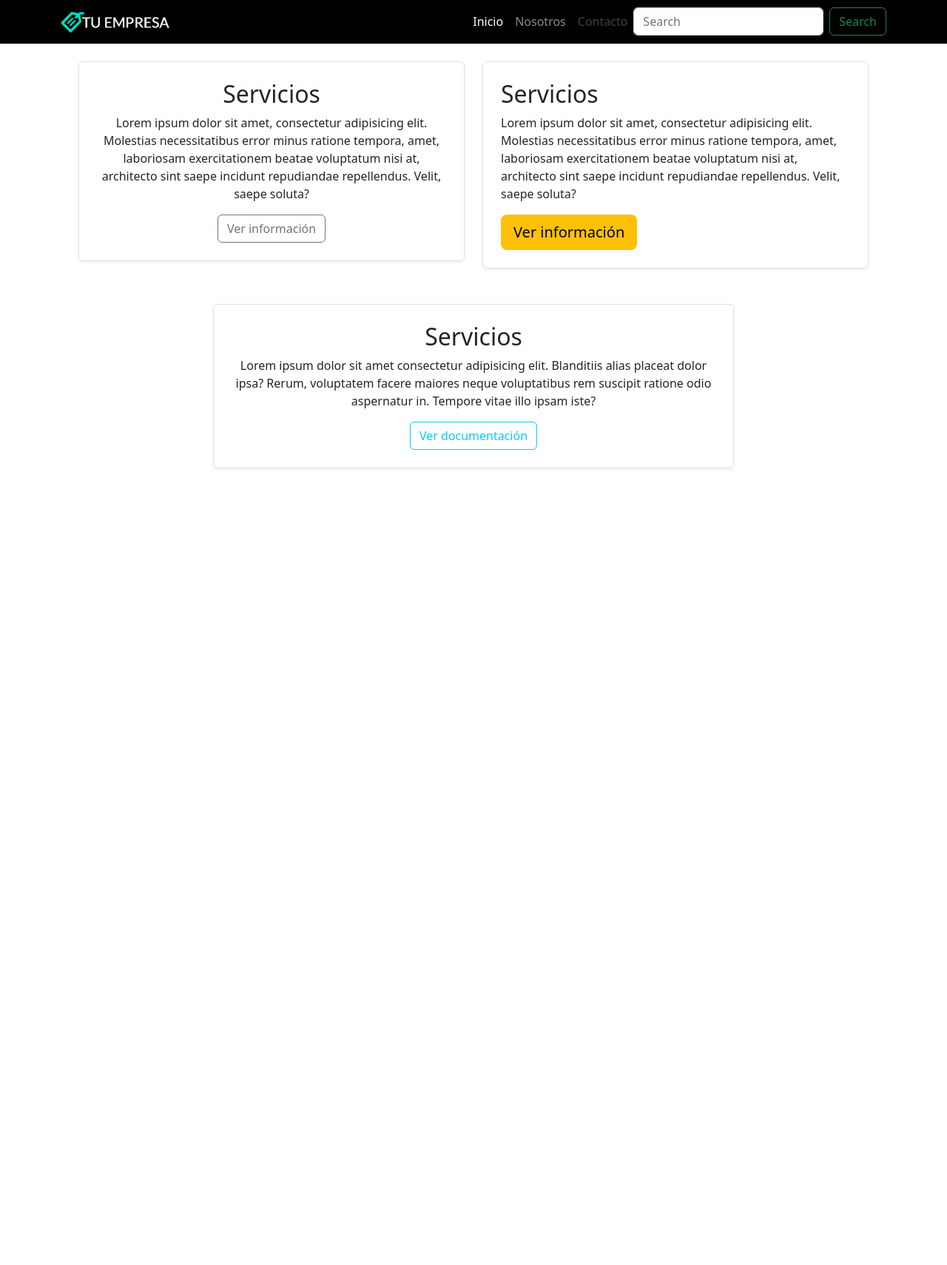
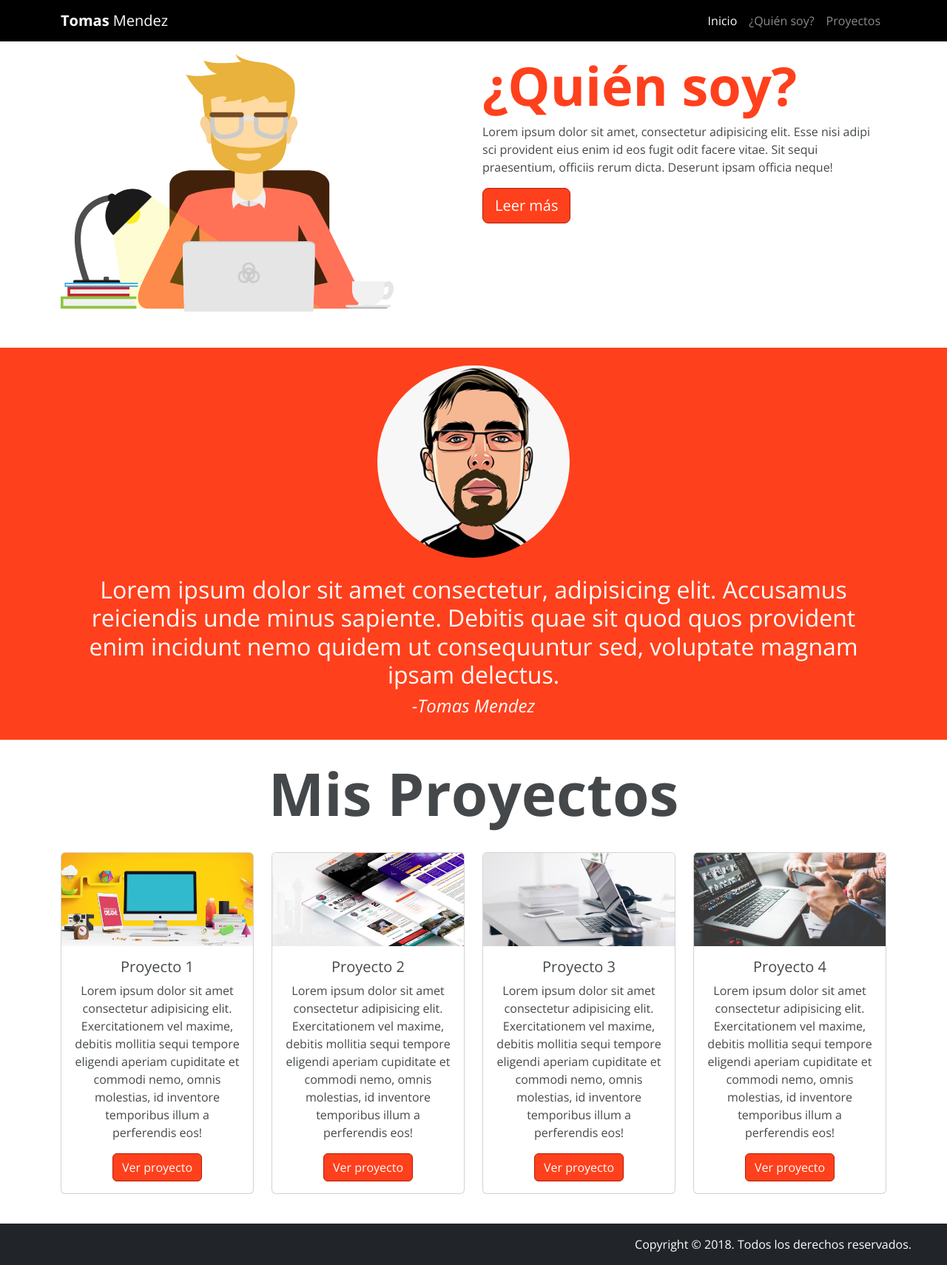
Before and after one commit to Agraso/curso-bootstrap, a plain HTML site: page index.html in a window 1280 px wide. Shown: the whole page at 74% size. Before the commit the page ends 800 px from the top, so only its background shows below. Drawn offline with nearby package versions, Linux system fonts and the light colour scheme.

Commit message:
Proyecto Final

```diff
--- a/css/estilo.css
+++ b/css/estilo.css
@@ -1,7 +1,37 @@
+.bg-primary {
+  background-color: #ff401c !important; }
+
+.text-primary {
+  color: #ff401c !important; }
+
+.btn-primary {
+  background-color: #ff401c !important;
+  border-color: #b51d00 !important; }
+
+.btn-primary:hover,
+.btn-primary:focus {
+  background-color: #e82500 !important; }
+
+.btn-primary:active {
+  background-color: #b51d00 !important;
+  border-color: #821500 !important; }
+
+.btn-primary:focus {
+  -webkit-box-shadow: 0 0 0 0.2rem rgba(255, 64, 28, 0.5) !important;
+          box-shadow: 0 0 0 0.2rem rgba(255, 64, 28, 0.5) !important; }
+
 html {
-  font-size: 14px; }
+  font-size: 13px; }
 
-@media (min-width: 800px) {
+body {
+  color: #44484a;
+  font-family: 'Open Sans', sans-serif; }
+
+.card:hover {
+  -webkit-box-shadow: 0 0 10px;
+          box-shadow: 0 0 10px; }
+
+@media (min-width: 768px) {
   html {
     font-size: 16px; } }
 
--- a/index.html
+++ b/index.html
@@ -5,18 +5,37 @@
     <meta charset="utf-8">
     <meta name="viewport" content="width=device-width, initial-scale=1">
 
+    <!-- Fuentes de Google Fonts -->
+    <link rel="preconnect" href="https://fonts.googleapis.com">
+    <link rel="preconnect" href="https://fonts.gstatic.com" crossorigin>
+    <link href="https://fonts.googleapis.com/css2?family=Open+Sans:ital,wght@0,400;0,700;1,400;1,700&display=swap" rel="stylesheet">
+
+
+    <!-- Vista de link -->
+    <meta property="og:title" content="Mi proyecto del Curso Bootstrap" />
+    <meta property="og:type" content="website" />
+    <meta property="og:description"
+      content="Todo lo que necesitas saber en tu día a día como Frontend" />
+    <meta property="og:url" content="https://agraso.github.io/curso-bootstrap/" />
+    <meta property="og:image" content="https://www.wilde-it.com/wp-content/uploads/2021/12/bootstrap.jpg" />
+
+
     <!-- Archivo Bootstrap CSS -->
     <link type="text/css" href="css/bootstrap.min.css" rel="stylesheet">
 
      <!-- Archivo CSS Personalizado-->
      <link type="text/css" href="css/estilo.css" rel="stylesheet">
+     <link rel="shortcut icon" href="imagen/favicon.ico" type="image/x-icon">
 
-    <title>Date con furia</title>
+    <title>Blog de Tomas Mendez</title>
   </head>
   <body>
-<nav class="navbar navbar-dark bg-black navbar-expand-md">
+
+     <!-- Navegacion-->
+
+<nav class="navbar navbar-dark bg-black navbar-expand-md fixed-top">
   <div class="container">
-    <a href="#" class="navbar-brand"><img src="imagen/logo.png" alt="Logo de la empresa" width="150"></a>
+    <a href="#" class="navbar-brand"> <strong>Tomas</strong> Mendez</a>
 
     <button type="button" class="navbar-toggler" data-bs-toggle="collapse" data-bs-target="#menu-principal" aria-controls="menu-principal" aria-expanded="false"
     aria-label="Desplegar menú de navegación" >
@@ -25,90 +44,109 @@
     <div class="collapse navbar-collapse" id="menu-principal">
       <ul class="navbar-nav ms-auto mb-2 mb-lg-0">
         <li class="nav-item"><a href="#" class="nav-link active"">Inicio</a></li>
-        <li class="nav-item"><a href="#ve" class="nav-link"">Nosotros</a></li>
-        <li class="nav-item"><a href="#" class="nav-link disabled"">Contacto</a></li>
+        <li class="nav-item"><a href="#ve" class="nav-link"">¿Quién soy?</a></li>
+        <li class="nav-item"><a href="#vz" class="nav-link"">Proyectos</a></li>
 
       </ul>
     </div>
-    <form class="d-flex" role="search">
-      <input class="form-control me-2" type="search" placeholder="Search" aria-label="Search">
-      <button class="btn btn-outline-success" type="submit">Search</button>
-    </form>
-
   </div>
 </nav>
 
+     <!-- Seccion Quien Soy-->
+
+    <section class="quien-soy py-4 mt-5" id="ve">
+      <div class="container">
+        <div class="row">
+
+        <article class="col-12 col-md-6">
+          <img src="imagen/desarrollador.svg" alt="Soy el desarrollador" class="img-fluid mb-4 m4-md-0">
+        </article>
+        <article class="col-12 col-md-6 text-center text-md-start">
+         <h1 class="display-2 fw-bold text-primary">¿Quién soy?</h1>
+         <p>Lorem ipsum dolor sit amet, consectetur adipisicing elit. Esse nisi adipi
+       sci provident eius enim id eos fugit odit facere vitae. Sit sequi praesentium, officiis rerum dicta. Deserunt ipsam officia neque!</p>
+         <button type="button" class="btn btn-primary btn-lg">Leer más</button>
+        </article>
+
+        </div>
+      </div>
+    </section>
+
+      <!-- Seccion Filosofia  -->
+
+      <section class="filosofia py-4 bg-primary text-center text-white">
+        <div class="container">
+          <div class="row">
+            <div class="col-12">
+              <img src="imagen/avatar.png" width="260" height="auto" alt="Avatar de Tomas Mendez" class="img-fluid rounded-circle mb-4">
+              <p class="h2">Lorem ipsum dolor sit amet consectetur, adipisicing elit. Accusamus reiciendis unde minus sapiente. Debitis quae sit quod quos provident enim incidunt nemo quidem ut consequuntur sed, voluptate magnam ipsam delectus.</p>
+              <p class="h4 fst-italic ">-Tomas Mendez</p>
+            </div>
+          </div>
+        </div>
+      </section>
 
 
+      <!-- Seccion Proyectos -->
+
+<section class="proyectos py-4" id="vz">
+  <div class="container">
+    <h1 class="display-1 fw-bold text-center pb-4">Mis Proyectos</h1>
+    <div class="row text-md-center">
 
 
+      <article class="col-12 col-md-6 col-lg-3 mb-3 md-lg-0">
+        <div class="card">
+          <img src="imagen/proyecto1.png" class="card-img-top h-100" alt="Proyecto 1">
+          <div class="card-body">
+            <h5 class="card-title">Proyecto 1</h5>
+            <p class="card-text">Lorem ipsum dolor sit amet consectetur adipisicing elit. Exercitationem vel maxime, debitis mollitia sequi tempore eligendi aperiam cupiditate et commodi nemo, omnis molestias, id inventore temporibus illum a perferendis eos!</p>
+            <a href="#" class="btn btn-primary">Ver proyecto</a>
+          </div>
+        </div>
+      </article>
+      <article class="col-12 col-md-6 col-lg-3 mb-3 md-lg-0">
+        <div class="card">
+          <img src="imagen/proyecto2.png" class="card-img-top h-100" alt="Proyecto 2">
+          <div class="card-body">
+            <h5 class="card-title">Proyecto 2</h5>
+            <p class="card-text">Lorem ipsum dolor sit amet consectetur adipisicing elit. Exercitationem vel maxime, debitis mollitia sequi tempore eligendi aperiam cupiditate et commodi nemo, omnis molestias, id inventore temporibus illum a perferendis eos!</p>
+            <a href="#" class="btn btn-primary">Ver proyecto</a>
+          </div>
+        </div>
+      </article>
+      <article class="col-12 col-md-6 col-lg-3 mb-3 md-lg-0">
+        <div class="card">
+          <img src="imagen/proyecto3.png" class="card-img-top h-100" alt="Proyecto 3">
+          <div class="card-body">
+            <h5 class="card-title">Proyecto 3</h5>
+            <p class="card-text">Lorem ipsum dolor sit amet consectetur adipisicing elit. Exercitationem vel maxime, debitis mollitia sequi tempore eligendi aperiam cupiditate et commodi nemo, omnis molestias, id inventore temporibus illum a perferendis eos!</p>
+            <a href="#" class="btn btn-primary">Ver proyecto</a>
+          </div>
+        </div>
+      </article>
+      <article class="col-12 col-md-6 col-lg-3 mb-3 md-lg-0">
+        <div class="card">
+          <img src="imagen/proyecto4.png" class="card-img-top h-100" alt="Proyecto 4">
+          <div class="card-body">
+            <h5 class="card-title">Proyecto 4</h5>
+            <p class="card-text">Lorem ipsum dolor sit amet consectetur adipisicing elit. Exercitationem vel maxime, debitis mollitia sequi tempore eligendi aperiam cupiditate et commodi nemo, omnis molestias, id inventore temporibus illum a perferendis eos!</p>
+            <a href="#" class="btn btn-primary">Ver proyecto</a>
+          </div>
+        </div>
+      </article>
 
 
-
-
-<section class="container">
-  <div class="row p-4">
-
-
-    <article class="col-sm-6">
-      <div class="border rounded-2 p-4 shadow-sm text-center">
-
-        <h2>Servicios</h2>
-        <p>Lorem ipsum dolor sit amet, consectetur adipisicing elit. Molestias necessitatibus error minus ratione tempora, amet, laboriosam exercitationem beatae voluptatum nisi at, architecto sint saepe incidunt repudiandae repellendus. Velit, saepe soluta?</p>
-        <button type="submit" class="btn btn-outline-secondary btn-block">Ver información</button>
-
-      </div>
-    </article>
-
-    <article class="col-sm-6">
-      <div class="border rounded-2 p-4 shadow-sm">
-
-        <h2>Servicios</h2>
-        <p>Lorem ipsum dolor sit amet, consectetur adipisicing elit. Molestias necessitatibus error minus ratione tempora, amet, laboriosam exercitationem beatae voluptatum nisi at, architecto sint saepe incidunt repudiandae repellendus. Velit, saepe soluta?</p>
-        <button type="submit" class="btn btn-warning btn-lg">Ver información</button>
-
-      </div>
-    </article>
-
-
+    </div>
   </div>
 </section>
 
+     <!-- Pie de Pagina-->
 
-  <div class="container">
-    <div class="row p-4 justify-content-center">
+<footer class="pie-de-pagina bg-dark text-white text-center text-md-end">
+<p class="me-5 mb-0 py-3">Copyright © 2018. Todos los derechos reservados.</p>
+</footer>
 
-      <article class="col-sm-8">
-
-        <div class="border rounded p-4 shadow-sm text-center" id="ve">
-
-          <h2>Servicios</h2>
-          <p>Lorem ipsum dolor sit amet consectetur adipisicing elit. Blanditiis alias placeat dolor ipsa? Rerum, voluptatem facere maiores neque voluptatibus rem suscipit ratione odio aspernatur in. Tempore vitae illo ipsam iste?</p>
-
-          <button type="button" class="btn btn-outline-info" data-bs-toggle="collapse" data-bs-target="#victima" aria-expanded="false" aria-controls="victima">Ver documentación</button>
-
-          <div class="collapse" id="victima">
-            <div class="my-3 p-3 rounded-4 bg-success text-white text-start">
-              <h3>PASOS PARA INSCRIBIRSE</h3>
-              <ol>
-                <li>Iniciar sesión</li>
-                <li>Ir a panel de control</li>
-                <li>Descargar ficha</li>
-              </ol>
-              <p>Lorem ipsum dolor sit amet consectetur adipisicing elit. Soluta pariatur asperiores ab laborum. Ut voluptatum excepturi sunt a temporibus! Quisquam veritatis, atque totam eum magni praesentium omnis. Nobis, impedit vel.</p>
-
-              <p class="text-center">
-                <a role="button" href="#victima" class="btn btn-secondary" data-bs-toggle="collapse" aria-expanded="true" aria-controls="victima">Cerrar</a>
-              </p>
-           </div>
-          </div>
-
-        </div>
-
-      </article>
-
-    </div>
-  </div>
 
 
 
```
Also changed, not shown: 1 other file.
